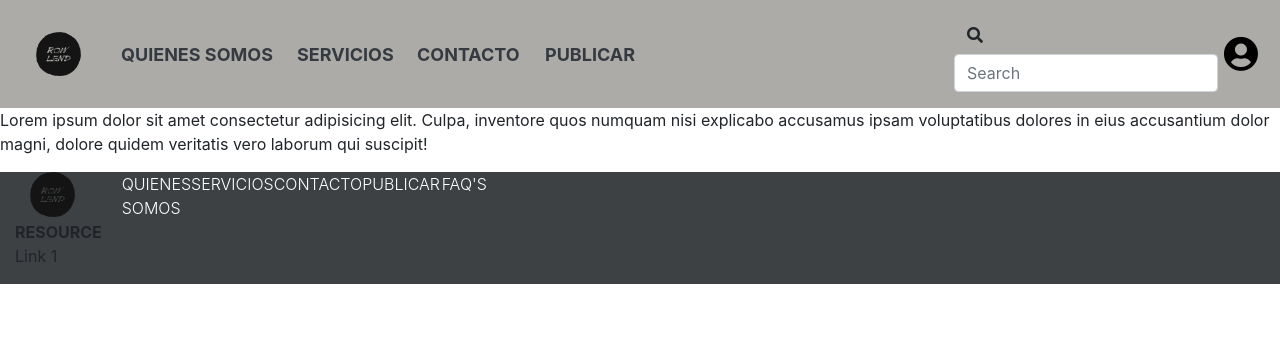
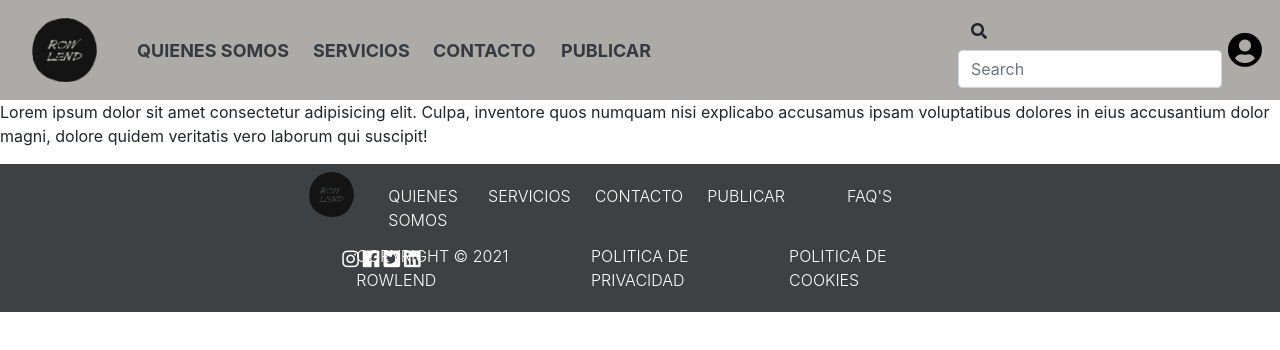
Before and after one commit to josep-iborra/Proyecto_integrado_2-DAW_Grupo1, an Angular app in the folder ProyectoIntegrado/: page /index in a window 1280 px wide. Shown: the top 350 px of the page. Built offline with nearby package versions, Linux system fonts and the light colour scheme.

Commit message:
Modificado el header y footer

```diff
--- a/ProyectoIntegrado/src/app/app.component.css
+++ b/ProyectoIntegrado/src/app/app.component.css
@@ -1,7 +1,7 @@
 /* Header */
 .navegador {
     background-color: #acaba8;
-    padding: 1em;
+    padding: 0.75em;
 }
 
 .navegador>a{
@@ -10,7 +10,7 @@
 }
 
 .logo-header {
-    width: 45px;
+    width: 65px;
     margin-left: 1em;
 }
 
@@ -47,14 +47,42 @@
 /*  Footer */
 .box-footer {
     background-color: #3e4143;
+    padding-top: 0.5em;
+    padding-bottom: 1.25em;
 }
 
 .logo-footer {
     width: 2.813em;
     height: 2.813em;
+    margin-left: 0.75em;
 }
 
 .nav-menu {
     display: flex;
     flex-direction: row;
 }
+
+.m-top-menu-footer {
+    margin-top: 0.75em
+}
+
+.m-left-menu-footer {
+    margin-left: 2em;
+}
+
+.w-about-us-footer, .w-servicies-footer, .w-contact-footer {
+    margin-right: 1.5em;
+}
+
+.mr-left-policy {
+    margin-left: -24em;
+}
+
+.icon-instagram {
+    margin-left: 1.5em;
+}
+
+.icon-instagram, .icon-facebook, .icon-twitter, .icon-linkedin {
+    font-size: 19px;
+    margin-top: 0.875em;
+}
--- a/ProyectoIntegrado/src/app/app.component.html
+++ b/ProyectoIntegrado/src/app/app.component.html
@@ -16,16 +16,20 @@
   <div class="collapse navbar-collapse" id="opciones">
     <ul class="navbar-nav mr-auto">
       <li class="nav-item w-about-us">
-        <a class="text-dark font-weight-bolder text-decoration-none size-menu-text" routerLinkActive="active" routerLink="">QUIENES SOMOS</a>
+        <a class="text-dark font-weight-bolder text-decoration-none size-menu-text" routerLinkActive="active"
+          routerLink="">QUIENES SOMOS</a>
       </li>
       <li class="nav-item w-servicies">
-        <a class="text-dark font-weight-bolder text-decoration-none size-menu-text" routerLinkActive="active" routerLink="">SERVICIOS</a>
+        <a class="text-dark font-weight-bolder text-decoration-none size-menu-text" routerLinkActive="active"
+          routerLink="">SERVICIOS</a>
       </li>
       <li class="nav-item w-contact">
-        <a class="text-dark font-weight-bolder text-decoration-none size-menu-text" routerLinkActive="active" routerLink="">CONTACTO</a>
+        <a class="text-dark font-weight-bolder text-decoration-none size-menu-text" routerLinkActive="active"
+          routerLink="">CONTACTO</a>
       </li>
       <li class="nav-item">
-        <a class="text-dark font-weight-bolder text-decoration-none size-menu-text" routerLinkActive="active" routerLink="">PUBLICAR</a>
+        <a class="text-dark font-weight-bolder text-decoration-none size-menu-text" routerLinkActive="active"
+          routerLink="">PUBLICAR</a>
       </li>
     </ul>
   </div>
@@ -48,44 +52,61 @@
 
 <footer class="">
   <div class="container-fluid box-footer">
-    <div class="row">
+    <div class="row justify-content-center">
       <!--Logo-->
-      <div class="col-lg-1 justify-content-center">
+      <div class="col-lg-1">
         <a href="" class="col-3 text-reset text-uppercase d-flex aling-items-center">
           <img class="logo-footer mr-2" src="../assets/img/RowLend.png" alt="Logo"></a>
       </div>
       <!--Menu-->
-      <div class="col-lg-3 justify-content-center">
-        <ul class="col-3 list-unstyled navbar-nav nav-menu">
-          <li class="nav-item font-weight-light text-uppercaser">
-            <a class="text-white text-reset text-decoration-none" routerLinkActive="active" routerLink="">QUIENES
+      <div class="col-lg-4">
+        <ul class="list-unstyled navbar-nav nav-menu m-top-menu-footer">
+          <li class="nav-item font-weight-light text-uppercaser w-about-us-footer">
+            <a class="text-white text-reset text-decoration-none " routerLinkActive="active" routerLink="">QUIENES
               SOMOS</a>
           </li>
-          <li class="nav-item font-weight-light text-uppercase">
+          <li class="nav-item font-weight-light text-uppercase w-servicies-footer">
             <a class="text-white text-reset text-decoration-none" routerLinkActive="active" routerLink="">SERVICIOS</a>
           </li>
-          <li class="nav-item font-weight-light text-uppercase">
+          <li class="nav-item font-weight-light text-uppercase w-contact-footer">
             <a class="text-white text-reset text-decoration-none" routerLinkActive="active" routerLink="">CONTACTO</a>
           </li>
-          <li class="nav-item font-weight-light text-uppercase">
+          <li class="nav-item font-weight-light text-uppercase w-publish-footer">
             <a class="text-white text-reset text-decoration-none" routerLinkActive="active" routerLink="">PUBLICAR</a>
           </li>
         </ul>
       </div>
+      <!-- FAQ'S -->
       <div class="col-lg-2">
-        <ul class="col-3 list-unstyled navbar-nav nav-menu">
+        <ul class="col-3 list-unstyled navbar-nav nav-menu m-top-menu-footer m-left-menu-footer">
           <li class="nav-item font-weight-light text-uppercase">
             <a class="text-white text-reset text-decoration-none" routerLinkActive="active" routerLink="">FAQ'S</a>
           </li>
         </ul>
       </div>
     </div>
-    <div class="row">
+    <div class="row justify-content-center">
       <!--Redes Sociales-->
-      <ul class="col-3 list-unstyled">
-        <li class="font-weight-bold text-uppercase">Resource</li>
-        <li><a href="#" class="text-reset">Link 1</a></li>
-      </ul>
+      <div class="col-lg-4">
+        <a class="text-white text-reset text-decoration-none mr-1" href="" routerLinkActive="active" routerLink=""><i class="fab fa-instagram icon-instagram"></i></a>
+        <a class="text-white text-reset text-decoration-none mr-1" href="" routerLinkActive="active" routerLink=""><i class="fab fa-facebook icon-facebook"></i></a>
+        <a class="text-white text-reset text-decoration-none mr-1" href="" routerLinkActive="active" routerLink=""><i class="fab fa-twitter-square icon-twitter"></i></a>
+        <a class="text-white text-reset text-decoration-none mr-1" href="" routerLinkActive="active" routerLink=""><i class="fab fa-linkedin icon-linkedin"></i></a>
+      </div>
+      <!--Menu-->
+      <div class="col-lg-6 mr-left-policy">
+        <ul class="list-unstyled navbar-nav nav-menu m-top-menu-footer">
+          <li class="nav-item font-weight-light text-uppercase w-about-us-footer">
+            <a class="text-white text-reset text-decoration-none" routerLinkActive="active" routerLink="">Copyright &copy; 2021 RowLend</a>
+          </li>
+          <li class="nav-item font-weight-light text-uppercase w-servicies-footer">
+            <a class="text-white text-reset text-decoration-none" routerLinkActive="active" routerLink="">Politica de privacidad</a>
+          </li>
+          <li class="nav-item font-weight-light text-uppercase w-contact-footer">
+            <a class="text-white text-reset text-decoration-none" routerLinkActive="active" routerLink="">Politica de cookies</a>
+          </li>
+        </ul>
+      </div>
     </div>
   </div>
 </footer>
```
